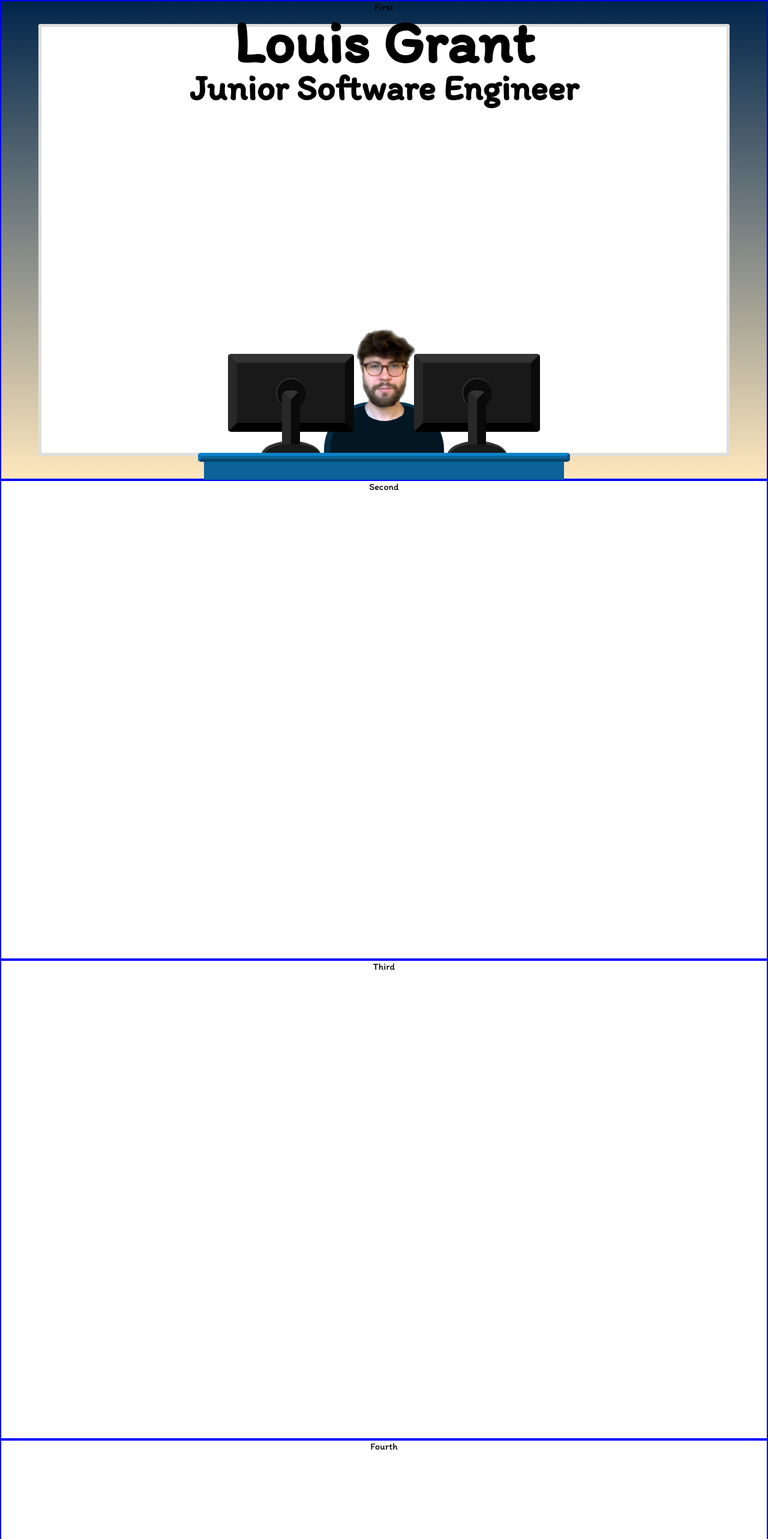
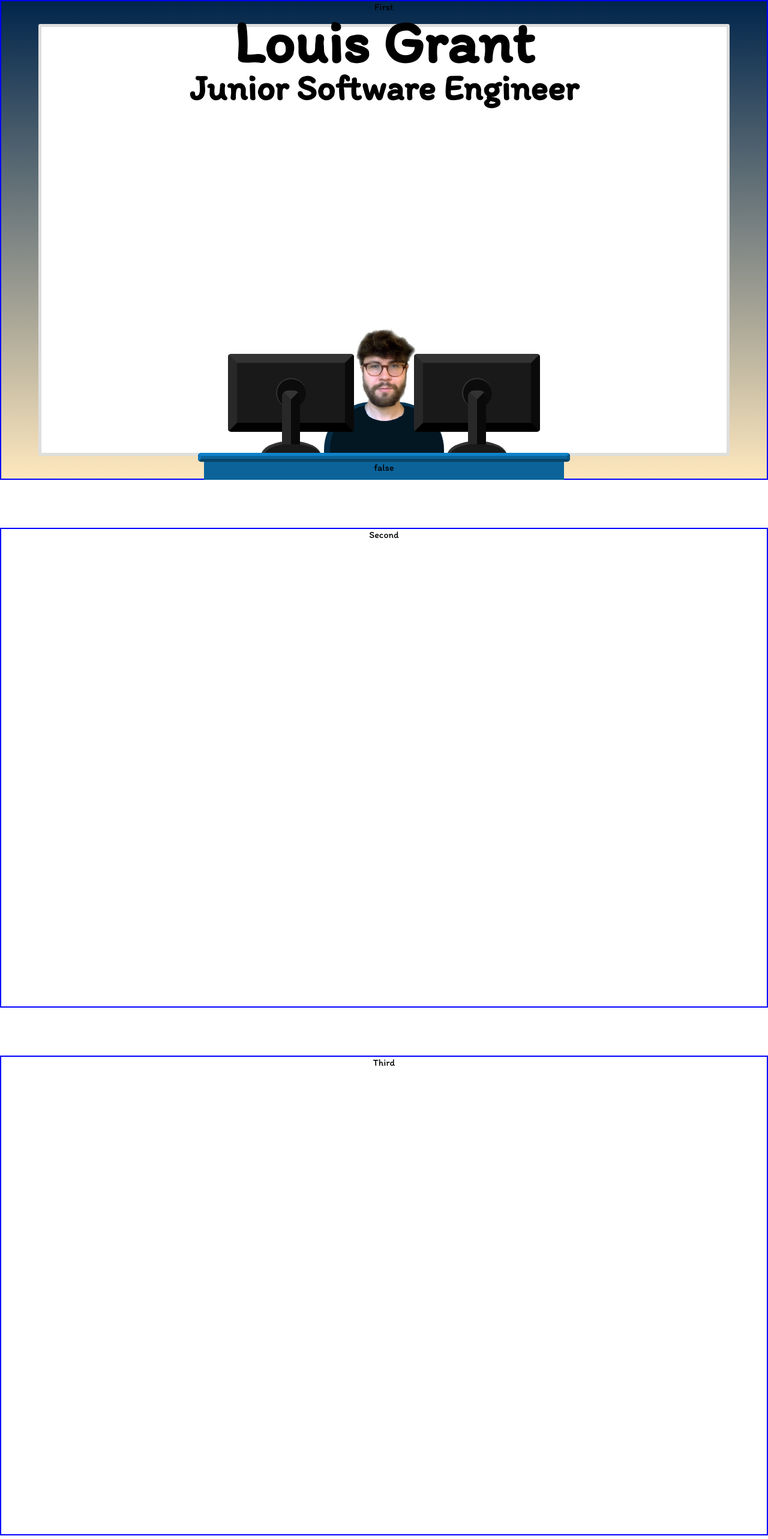
Before and after one commit to ljsgrant/portfolio, a React (Create React App) app: page / in a window 1280 px wide. Shown: the top 2566 px of the page at 60% size. Built offline with nearby package versions, Linux system fonts and the light colour scheme.

Commit message:
implement react-intersection-observer: will fire logs when child element of scroll is in view

```diff
--- a/package.json
+++ b/package.json
@@ -8,6 +8,7 @@
     "@testing-library/user-event": "^13.5.0",
     "react": "^18.2.0",
     "react-dom": "^18.2.0",
+    "react-intersection-observer": "^9.4.2",
     "react-scripts": "5.0.1",
     "sass": "^1.58.0",
     "web-vitals": "^2.1.4"
--- a/src/App.js
+++ b/src/App.js
@@ -1,13 +1,19 @@
 import { useLayoutEffect, useRef } from 'react';
+import { InView, useInView } from 'react-intersection-observer';
 import './styles/styles.scss';
 import meImg from './assets/images/me-v2.png';
 
 export default function App() {
+  const [refFirst, inViewFirst, entryFirst] = useInView({
+    /* Optional options */
+    threshold: 0
+  });
+
   const displayMainRef = useRef(null);
   const whiteboardRef = useRef(null);
 
   useLayoutEffect(() => {
-    const displayMain = displayMainRef.current;
+    // const displayMain = displayMainRef.current;
     const onScroll = () => {
       // console.log(window.scrollY);
       if (window.scrollY < 150) {
@@ -30,19 +36,69 @@ export default function App() {
     return () => window.removeEventListener('scroll', onScroll);
   }, []);
 
+  const handleViewChange = (inView, entry) => {
+    if (entry.isIntersecting) {
+      console.log(inView);
+      console.log(entry.target);
+    }
+  };
+
   return (
     <div className='App'>
       <div className='scroll'>
-        <div className="scene first">First</div>
-        <div className="scene second">Second</div>
-        <div className="scene third">Third</div>
-        <div className="scene fourth">Fourth</div>
-        <div className="scene fifth">Fifth</div>
-        <div className="scene sixth">Sixth</div>
+        <InView
+          as='div'
+          onChange={handleViewChange}
+          name='first'
+          className='scene first'
+        >
+          First
+        </InView>
+        <InView
+          as='div'
+          onChange={handleViewChange}
+          name='second'
+          className='scene second'
+        >
+          Second
+        </InView>
+        <InView
+          as='div'
+          onChange={handleViewChange}
+          name='third'
+          className='scene third'
+        >
+          Third
+        </InView>
+        <InView
+          as='div'
+          onChange={handleViewChange}
+          name='fourth'
+          className='scene fourth'
+        >
+          Fourth
+        </InView>
+        <InView
+          as='div'
+          onChange={handleViewChange}
+          name='fifth'
+          className='scene fifth'
+        >
+          Fifth
+        </InView>
+        <InView
+          as='div'
+          onChange={handleViewChange}
+          name='sixth'
+          className='scene sixth'
+        >
+          Sixth
+        </InView>
       </div>
       <div className='background'></div>
       <div ref={displayMainRef} className='project-display-main'></div>
       <div className='desk'>
+        <p>{inViewFirst.toString()}</p>
         <div className='mouse'></div>
         <div className='keyboard'></div>
         <div className='desktop'></div>
--- a/src/styles/styles.scss
+++ b/src/styles/styles.scss
@@ -223,4 +223,5 @@ h2 {
   height: 100vh;
   z-index: 9999999999999;
   box-sizing: border-box;
+  margin-bottom: 10vh;
 }
```
Also changed, not shown: 1 other file (tests, documents, lock files or other folders).
